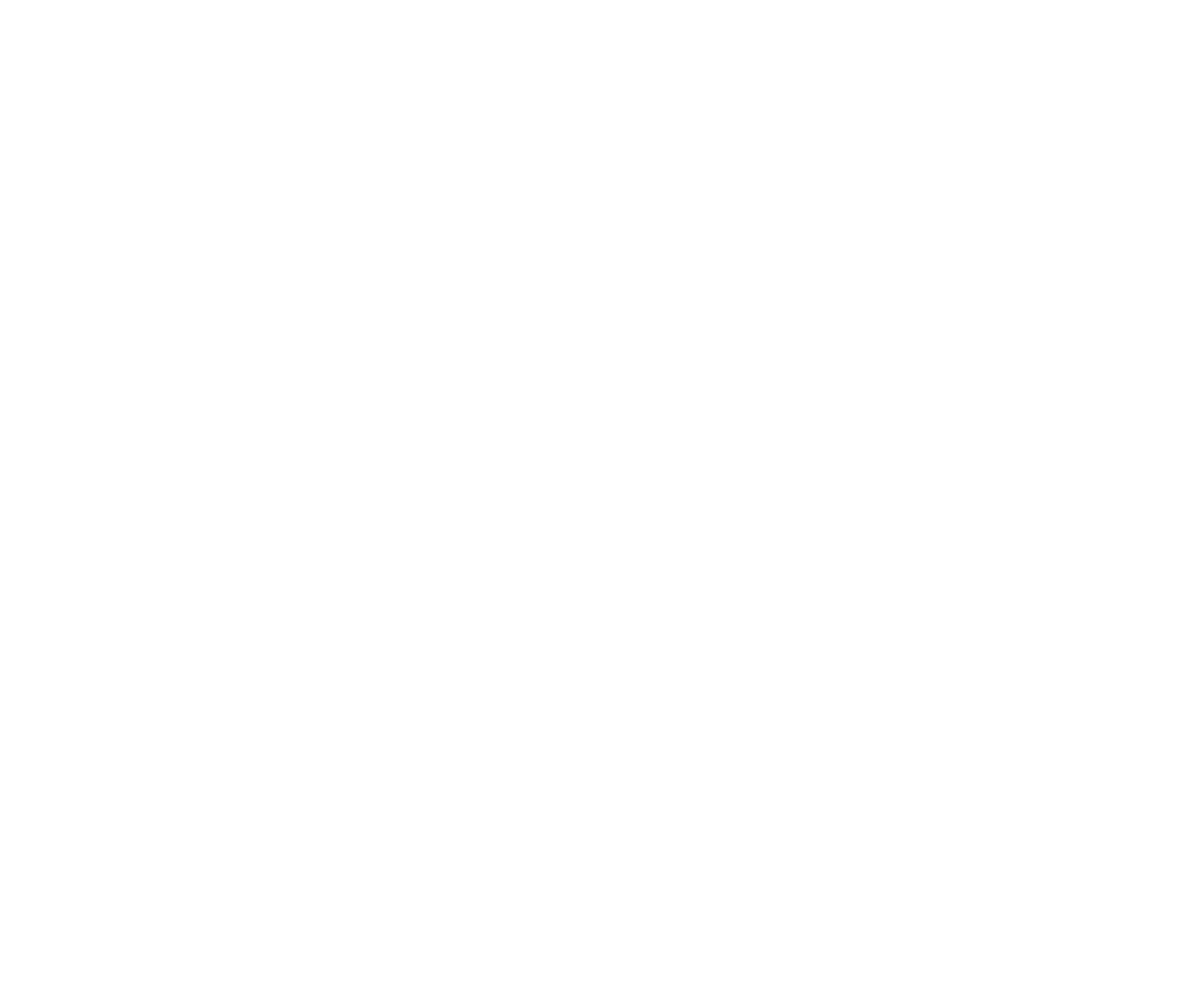
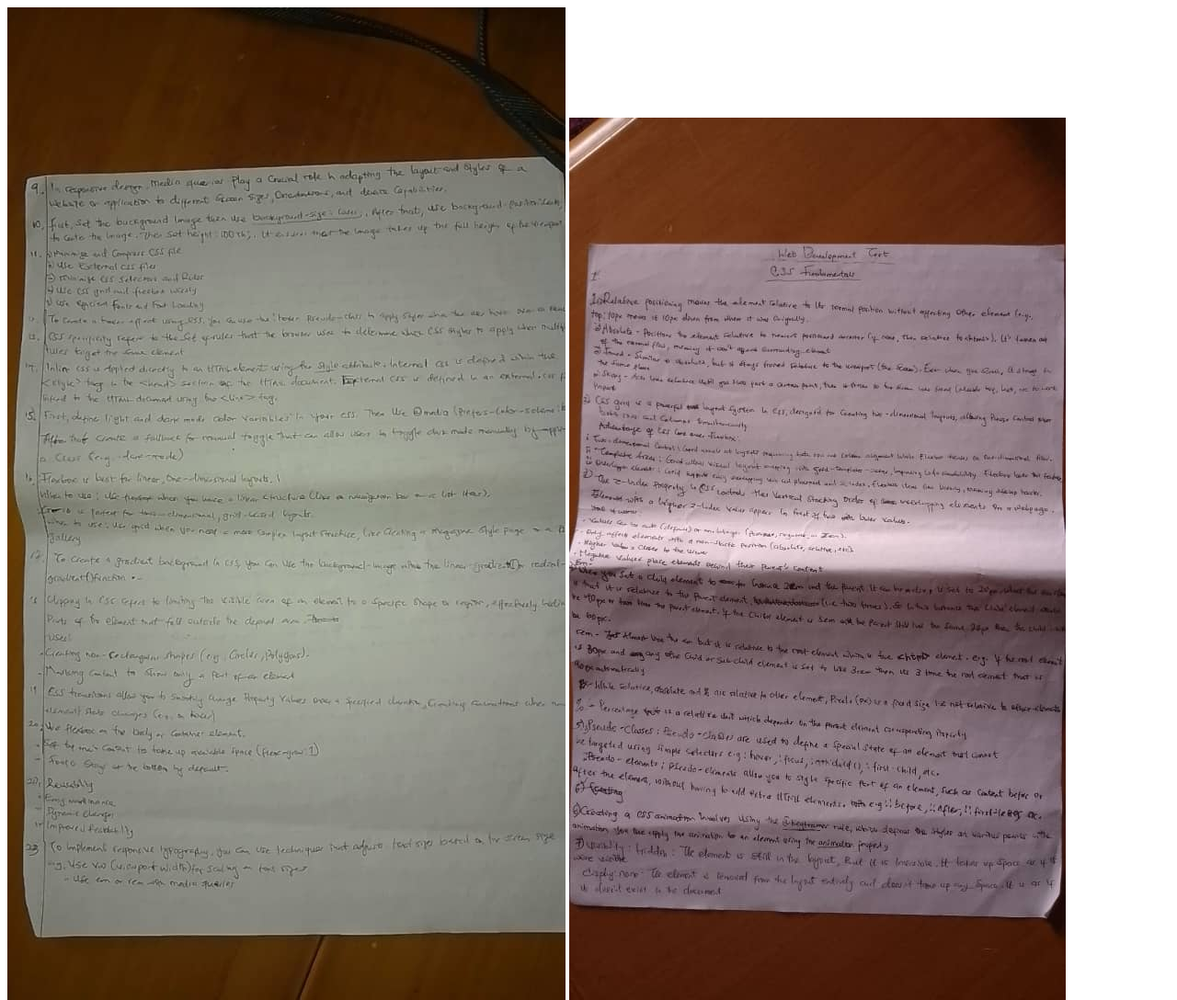
Before and after one commit to Lawalkamal/Web-developement-test, a plain HTML site: page index.html in a window 1280 px wide. Shown: the whole page at 92% size. Before the commit the page ends 800 px from the top, so only its background shows below. Drawn offline with Linux system fonts and the light colour scheme.

Commit message:
Update index.html

```diff
--- a/index.html
+++ b/index.html
@@ -6,7 +6,7 @@
     <title>Document</title>
 </head>
 <body>
-    <img src="./WhatsApp Image 2025-02-21 at 11.47.06_5d2f3267.jpg" alt="">
-    <img src="./WhatsApp Image 2025-02-21 at 11.47.07_22880b0c.jpg" alt="">
+    <img src="./images/WhatsApp Image 2025-02-21 at 11.47.06_5d2f3267.jpg" alt="">
+    <img src="./images/WhatsApp Image 2025-02-21 at 11.47.07_22880b0c.jpg" alt="">
 </body>
 </html>
```
